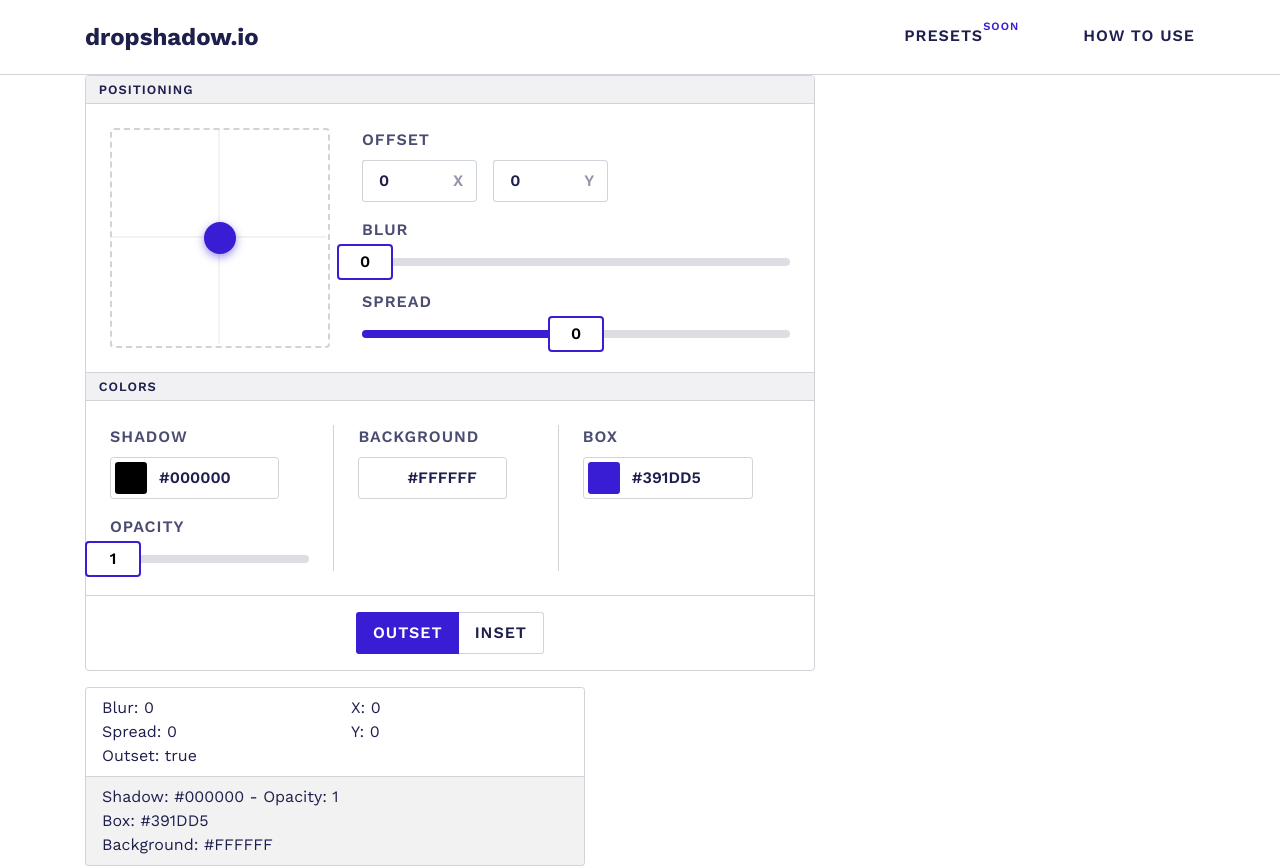
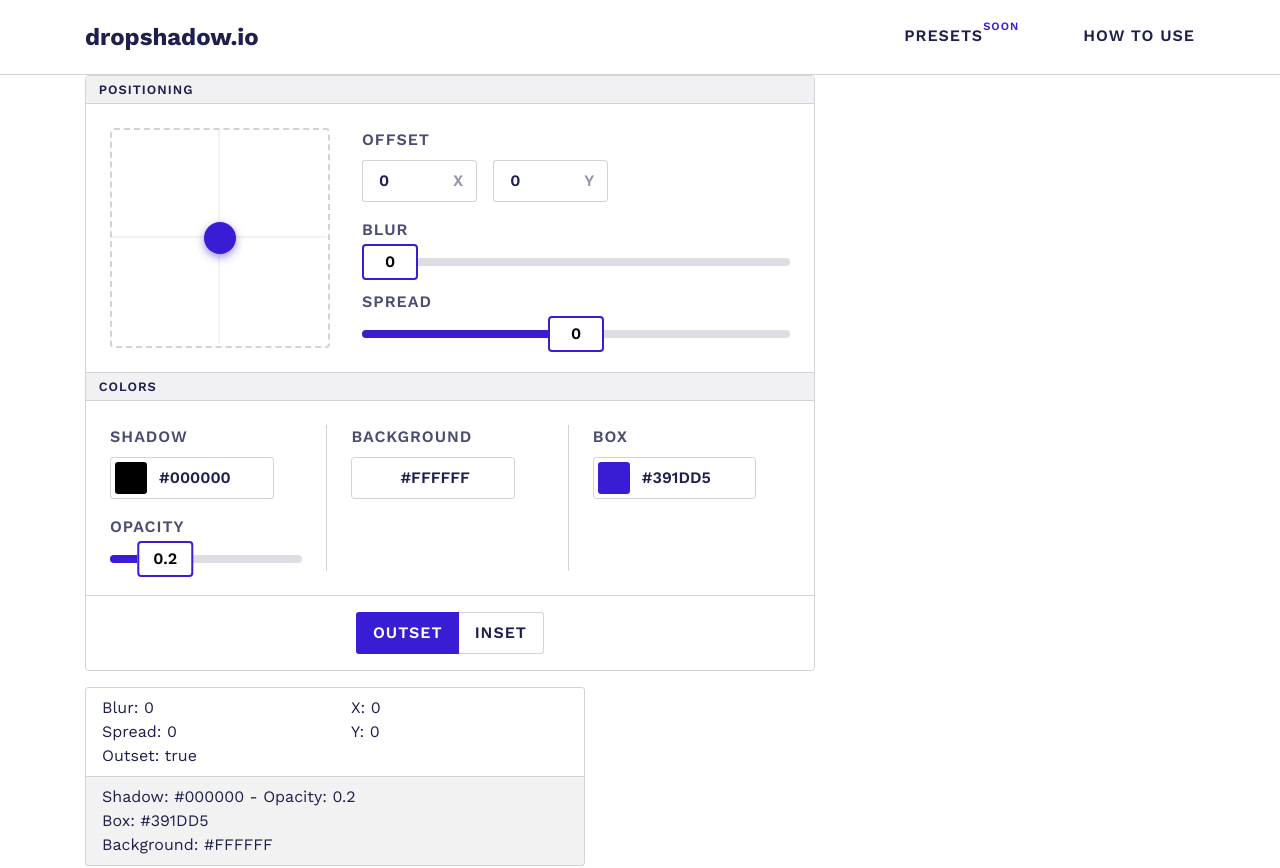
Before and after one commit to GillesDP/dropshadowio, a React (Create React App) app: page / in a window 1280 px wide. Shown: the top 868 px of the page. Built offline with nearby package versions, Linux system fonts and the light colour scheme.

Commit message:
v 0.0.8.1

```diff
--- a/src/components/tool/Debug.js
+++ b/src/components/tool/Debug.js
@@ -15,9 +15,9 @@ function Debug(props) {
          </div>
          <div className={styles.colors}>
             <ul>
-               <li>Shadow: {props.data.colors.shadow.hex.toString()} - Opacity: {props.data.colors.shadow.rgb.a}</li>
-               <li>Box: {props.data.colors.box.hex.toString()}</li>
-               <li>Background: {props.data.colors.background.hex.toString()}</li>
+               <li>Shadow: {props.data.colors.shadow.hex} - Opacity: {props.data.colors.opacity}</li>
+               <li>Box: {props.data.colors.box.hex}</li>
+               <li>Background: {props.data.colors.background.hex}</li>
             </ul>
          </div>
       </div>
--- a/src/components/tool/Tool.js
+++ b/src/components/tool/Tool.js
@@ -11,7 +11,8 @@ function Tool() {
       colors: {
          shadow: {hex: "#000000", rgb: {r: 0, g: 0, b: 0, a: 1}},
          box: {hex: "#391DD5", rgb: {r: 152, g: 35, b: 206, a: 1}},
-         background: {hex: "#FFFFFF", rgb: {r: 255, g: 255, b: 255, a: 1}}
+         background: {hex: "#FFFFFF", rgb: {r: 255, g: 255, b: 255, a: 1}},
+         opacity: .2
       }
    });
 
--- a/src/components/tool/generator/ColorPicker.js
+++ b/src/components/tool/generator/ColorPicker.js
@@ -1,6 +1,7 @@
 import React, { useState } from 'react';
-import { ChromePicker } from 'react-color'
+import { ChromePicker } from 'react-color';
 import './css/colorpicker.scss';
+var { EditableInput } = require('react-color/lib/components/common');
 
 function ColorPicker(props) {
    const [displayColorPicker, setDisplayColorPicker] = useState(false);
@@ -10,10 +11,32 @@ function ColorPicker(props) {
       zIndex: "3",
       marginTop: ".5em"
    }
+   let editableInputStyle = {
+      input: {
+         zIndex: "1"
+      },
+      label: {
+         display: "none"
+      }
+   }
 
    function handleClick() {
       if (displayColorPicker !== true) setDisplayColorPicker(true);
       if (displayColorPicker === true) setDisplayColorPicker(false);
+   }
+
+   function handleClose() {
+      setDisplayColorPicker(false);
+   }
+
+   // Form validation for EditableInput
+   function handleChange(obj) {
+      console.log(obj)
+      if (obj.hex.substring(0,1) !== "#") {
+         props.changeValue({hex: "#000000"});
+      } else {
+         props.changeValue(obj);
+      }
    }
 
    return (
@@ -22,11 +45,15 @@ function ColorPicker(props) {
          <div className="input-group" onClick={handleClick}>
             <div className="input--color-picker__preview" style={{background: props.value.hex}}></div>
             <input type="text" id={`${props.type}Color`} value={props.value.hex} readOnly/>
+            {/* <EditableInput label="hex" value={props.value.hex} onChange={handleChange} style={editableInputStyle}/> */}
          </div>
          {displayColorPicker === true ?
-            <div style={colorPickerStyle}>
-               <ChromePicker color={props.value} onChange={props.changeValue} disableAlpha/>
-            </div>
+            <React.Fragment>
+               <div style={{position: "fixed", top: 0, right: 0, left: 0, bottom: 0, zIndex: 2}} onClick={handleClose}></div>
+               <div style={colorPickerStyle}>
+                  <ChromePicker color={props.value} onChange={props.changeValue} disableAlpha/>
+               </div>
+            </React.Fragment>
             : null}
       </div>
    );
--- a/src/components/tool/generator/Generator.js
+++ b/src/components/tool/generator/Generator.js
@@ -61,28 +61,14 @@ function Generator(props) {
    }
 
    // Opacity
-   const opacity = props.data.colors.shadow.rgb.a;
+   const opacity = props.data.colors.opacity;
    function setOpacity(num) {
       props.changeData(prev => {
          return {
             ...prev,
             colors: {
                ...prev.colors,
-               shadow: {
-                  ...prev.colors.shadow,
-                  rgb: {
-                     ...prev.colors.shadow.rgb,
-                     a: num
-                  },
-                  hsl: {
-                     ...prev.colors.shadow.hsl,
-                     a: num
-                  },
-                  hsv: {
-                     ...prev.colors.shadow.hsv,
-                     a: num
-                  }
-               }
+               opacity: num
             }
          }
       });
--- a/src/components/tool/generator/Slider.js
+++ b/src/components/tool/generator/Slider.js
@@ -3,18 +3,26 @@ import './css/slider.scss';
 
 function Slider(props) {
    let sliderElement = React.createRef();
-   let draggerOffset = 25
+   let draggerElement = React.createRef();
+   let draggerOffset = 28;
    const [active, setActive] = useState(false);
    const [exact, setExact] = useState(0);
 
    let transformStyle = {
-      transform: `translate(${props.center ? exact : exact - draggerOffset}px, 0px)`,
+      transform: `translate(${exact}px, 0px)`,
       transition: "none",
       transformOrigin: "center center"
    }
    let axisStyle = {
       width: `${props.center ? `calc(${exact}px + 50%)` : exact+"px"}`
    }
+
+   // Set exact value based on passed value (via props). This function is called when the component is rendered. That way I'm able to reference sliderElement. Second argument is an empty array, meaning it will only execute on first render!
+   React.useEffect(() => {
+      let area = sliderElement.current.getBoundingClientRect()
+      let val = props.value * calculateScale(area);
+      setExact(checkBorders(val, area));
+   }, []);
 
 
    /*** Event ***/
@@ -79,9 +87,7 @@ function Slider(props) {
       // Highlight input text on click
       item.select();
 
-      // If dragger is not centered, draggerOffset should be zero (in order to not conflict with transform)
-      if (!props.center) draggerOffset = 0;
-      // Calculate the xCoord with formula ( -25 => dragger offset)
+      // Calculate the xCoord with formula ( -28 => dragger offset)
       let xCoord = Math.floor((mouseCoords[0] - area.left - item.offsetLeft - draggerOffset) * round) / round;
 
       // Please note, using exact in props.changeValue won't work. That's why we have a seperate variable to define the incoming value
@@ -92,11 +98,12 @@ function Slider(props) {
 
       // Change value by deviding exact position by scale
       props.changeValue(Math.floor((val / calculateScale(area)) * round) / round);
+      console.log(val)
    }
 
    function checkBorders(value, area) {
       // Set borders to area depending on props.center
-      const maxValue = area.width;
+      const maxValue = area.width - draggerOffset*2;
 
       // Returns borders when the value outreaches the maxValue
       if (props.center) {
@@ -112,9 +119,9 @@ function Slider(props) {
    }
 
    function calculateScale(area) {
-      let difference = -props.boundries[0] + props.boundries[1]; // ex. 25
-      let exactWidth = area.width; // ex. 250
-      return (exactWidth / difference); // ex. 10
+      let difference = -props.boundries[0] + props.boundries[1]; // ex. 25, 1
+      let exactWidth = area.width - draggerOffset*2; // ex. 250, 250
+      return (exactWidth / difference); // ex. 10, 250
    }
 
    return (
@@ -130,6 +137,7 @@ function Slider(props) {
          <div className="slider__axis" style={props.center ? {justifyContent: "center"} : null}>
             <div className="slider__range" style={axisStyle}></div>
             <input
+               ref={draggerElement}
                id={props.id}
                value={props.value}
                type="number"
--- a/src/components/tool/generator/css/colorpicker.scss
+++ b/src/components/tool/generator/css/colorpicker.scss
@@ -23,6 +23,7 @@
       border-radius: .2em;
       top: calc(50% - 1em);
       left: 3%;
+      z-index: 3;
       &:hover {
          cursor: pointer;
       }
--- a/src/components/tool/generator/css/generator.scss
+++ b/src/components/tool/generator/css/generator.scss
@@ -25,14 +25,13 @@
    // Children
    .generator__container {
       padding: 1.5em;
+      display: flex;
+      flex-wrap: wrap;
       @include max-md {padding: 1em;}
    }
-   .generator__container {
-      display: flex;
-      flex-wrap: wrap;
-   }
    .generator__col {
-      width: 33%;
+      box-sizing: content-box;
+      width: calc(33% - 2em);
       @include max-sm {
          width: 100%;
       }
```
